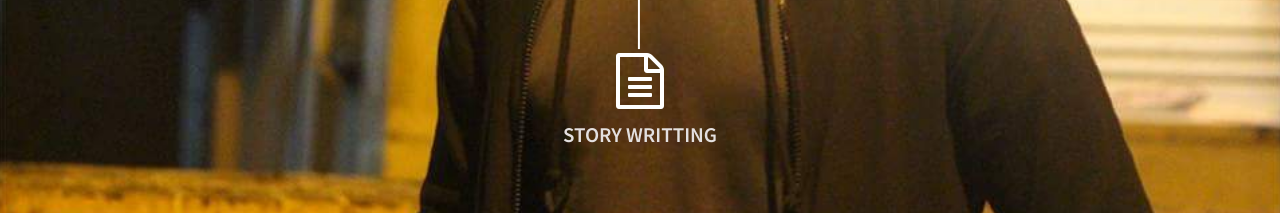
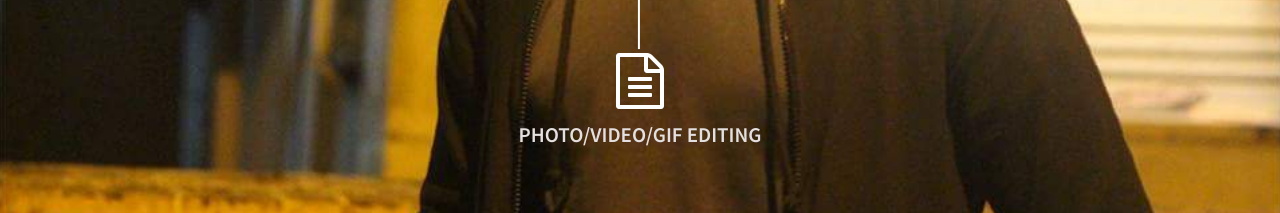
Before and after one commit to mughilarasu/mughilarasu.github.io, a plain HTML site: page index.html in a window 1280 px wide. Shown: the part 5440-5653 px from the top of the page. Drawn offline with Linux system fonts and the light colour scheme; a web font is replaced by a local one.

Commit message:
Update index.html

```diff
--- a/index.html
+++ b/index.html
@@ -601,7 +601,7 @@ Using “HTML 5, CSS 3,JS, BOOTSTRAP”
 				<div class="s-top">
 					<span class="fa fa-file-text-o" aria-hidden="true"></span>
 				</div>
-				<h5>Story Writting</h5>
+				<h5>Photo/video/gif editing</h5>
 				<p></p>
 			</div>
 		</div>
```
